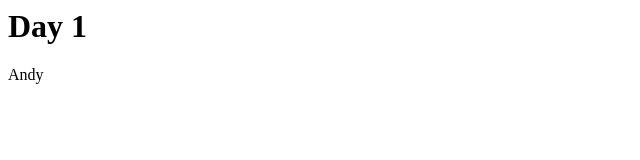
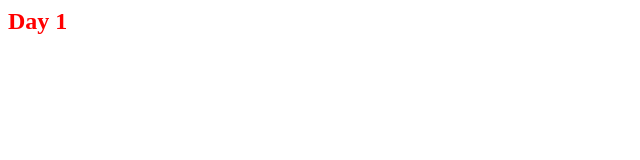
Before and after one commit to AndyBowerman/html-css-recap, a plain HTML site: page index.html in a window 1280 px wide. Shown: the whole page, without its empty margins (0-640 px from the left). Drawn offline with Linux system fonts and the light colour scheme.

Commit message:
added initial styles

```diff
--- a/index.html
+++ b/index.html
@@ -4,9 +4,12 @@
     <meta http-equiv="X-UA-Compatible" content="IE=edge">
     <meta name="viewport" content="width=device-width, initial-scale=1.0">
     <title>Document</title>
+    <link rel="stylesheet" href="./styles.css">
 </head>
 <body>
-    <h1>Day 1</h1>
-    <andy>Andy</andy>
+    <section>
+        <h1>Day 1</h1>
+    </section>
+
 </body>
 </html>
--- a/styles.css
+++ b/styles.css
@@ -0,0 +1,3 @@
+h1 {
+    color: red;
+}
```
